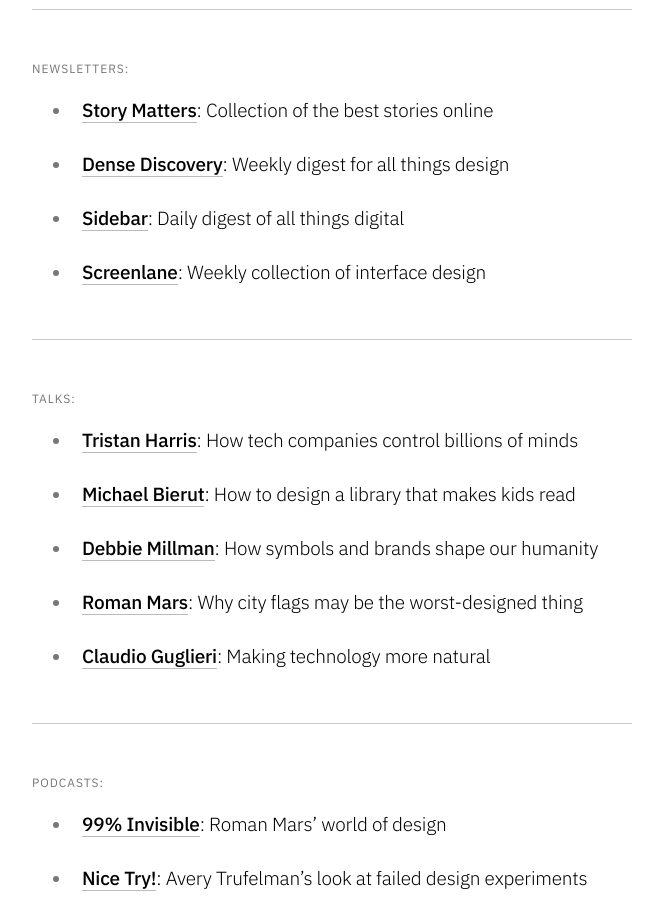
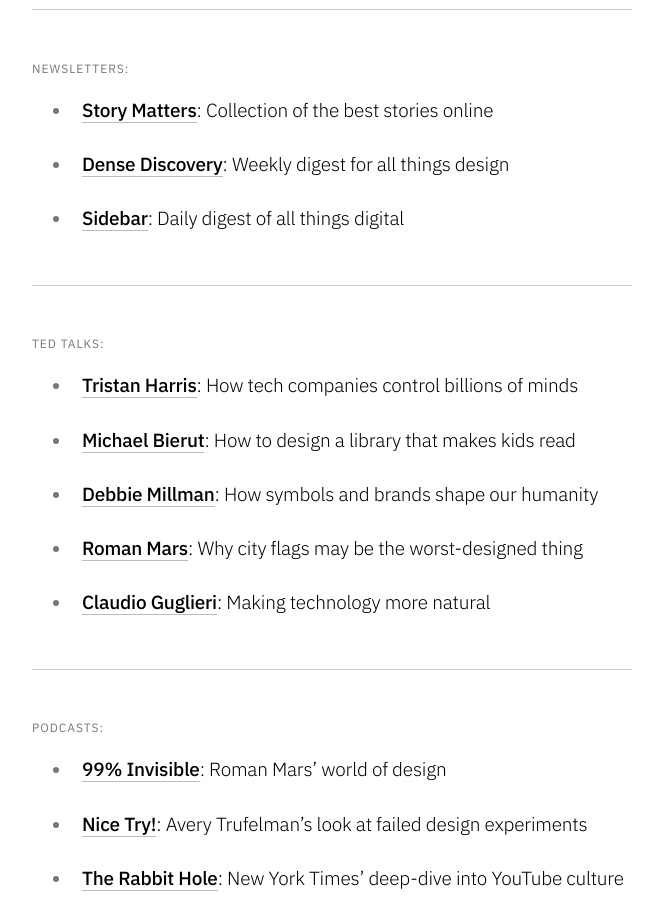
Before and after one commit to jeremydcherry/jeremydcherry.github.io, a Jekyll site: the page built from content/resources.md, in a window 1280 px wide and 900 px high, scrolled down 2781 px. Shown: the whole window, without its empty margins (488-1151 px from the left). Built offline with Jekyll 4.4.1, drawn with Linux system fonts in a browser that asks for light colours; some of the changed text lies outside the part shown.

Commit message:
Updated resources

```diff
--- a/content/resources.md
+++ b/content/resources.md
@@ -12,132 +12,130 @@
 
 ### Inspiration:
 
-- [Brand New](): Branding inspiration for days
+- [Brand New](https://www.underconsideration.com/brandnew/): Branding inspiration for days
 
-- [SiteInspire](): Most beautiful sites on the web
+- [SiteInspire](https://www.siteinspire.com/): Most beautiful sites on the web
 
-- [Typewolf](): Best inspiration for web typography
+- [Typewolf](https://www.typewolf.com/): Best inspiration for web typography
 
-- [Awwwards](): Awards for web nerds
+- [Awwwards](https://www.awwwards.com/websites/): Awards for web nerds
 
-- [Codrops](): Frontend design experiments
+- [Codrops](https://tympanus.net/codrops/): Frontend design experiments
 
 ---
 
 ### Heroes:
 
-- [Michael Beirut](): One of graphic design's GOATs
+- [Michael Beirut](https://www.pentagram.com/about/michael-bierut): One of graphic design's GOATs
 
-- [Bruce Mau](): Your favorite designer's favorite designer
+- [Bruce Mau](https://brucemaustudio.com/): Your favorite designer's favorite designer
 
-- [Tobias van Schneider](): Digital design prodigy
+- [Tobias van Schneider](https://vanschneider.com/): Digital design prodigy
 
-- [Claudio Guglieri](): Digital design innovator
+- [Claudio Guglieri](https://guglieri.com/): Digital design innovator
 
-- [Bethany Heck](): Typography expert
+- [Bethany Heck](https://heckhouse.com/): Typography expert
 
-- [Frank Chimero](): Designer, writer, thinker
+- [Frank Chimero](https://frankchimero.com/): Designer, writer, thinker
 
-- [Tristan Harris](): Digital design ethicist
+- [Tristan Harris](https://www.tristanharris.com/): Digital design ethicist
 
-- [Brad Frost](): Creator of atomic design
+- [Brad Frost](https://bradfrost.com/): Creator of atomic design
 
-- [Roman Mars](): Podcast legend
+- [Roman Mars](https://www.romanmars.com/): Podcast legend
 
-- [Fabricio Teixeira](): Digital design thought leader
+- [Fabricio Teixeira](https://fabricio.work/): Digital design thought leader
 
 ---
 
 ### Publications:
 
-- [DesignBetter.Co](): Design education by InVision
+- [DesignBetter.Co](https://www.designbetter.co/): Design education by InVision
 
-- [Inside Design](): Design blog by InVision
+- [Inside Design](https://www.invisionapp.com/inside-design/): Design blog by InVision
 
-- [A List Apart](): The go-to resource for digital thinkers
+- [A List Apart](https://alistapart.com/): The go-to resource for digital thinkers
 
-- [The UX Collective](): Collaborative publication for UX Design
+- [UX Collective](https://uxdesign.cc/): Collaborative publication for UX Design
 
-- [Interface Lovers](): Interviews with Digital Designers
+- [Interface Lovers](https://www.loversmagazine.com/): Interviews with Digital Designers
 
-- [Offscreen](): An offline magazine about the online world
+- [Offscreen](https://www.offscreenmag.com/): An offline magazine about the online world
 
-- [Co.Design](): Fast Company's design section
+- [Co.Design](https://www.fastcompany.com/co-design): Fast Company's design section
 
-- [Great Discontent](): More interviews with global creatives
+- [Great Discontent](https://thegreatdiscontent.com/): More interviews with global creatives
 
 ---
 
 ### Thinkers:
 
-- [Center for Humane Tech](): Supporting ethical tech innovation
+- [Center for Humane Tech](https://www.humanetech.com/): Supporting ethical tech innovation
 
-- [Humane by Design](): Resources that help you design for humans
+- [Humane by Design](https://humanebydesign.com/): Resources that help you design for humans
 
-- [Nielsen Norman Group](): Leaders in user experience research
+- [Nielsen Norman Group](https://humanebydesign.com/): Leaders in user experience research
 
-- [Jigsaw](): Google's iniative for a safer web
+- [Jigsaw](https://jigsaw.google.com/): Google's iniative for a safer web
 
 ---
 
 ### Books:
 
-- [_The Shape of Design_](): Frank Chimero's exploration into craft
+- [_The Shape of Design_](https://shapeofdesignbook.com/): Frank Chimero's exploration into craft
 
-- [_Resilient Web Design_](): Jeremy Keith's look at a more resilient web
+- [_Resilient Web Design_](https://resilientwebdesign.com/): Jeremy Keith's look at a more resilient web
 
-- [_Atomic Design_](): Brad Frost's method for designing systems
+- [_Atomic Design_](https://atomicdesign.bradfrost.com/): Brad Frost's method for designing systems
 
-- [_Better Web Type_](): Matej Latin's resource on web typography
+- [_Better Web Type_](https://betterwebtype.com/web-typography-book/): Matej Latin's resource on web typography
 
-- [_Designing Hope_](): Jeremy Cherry's fearless self-promotion
+- [_Designing Hope_](https://www.hopeful.design/): Jeremy Cherry's fearless self-promotion
 
 ---
 
 ### Publishers:
 
-- [A Book Apart](): Brief books for people who design, write, and code
+- [A Book Apart](https://abookapart.com/): Brief books for people who design, write, and code
 
-- [Smashing Magazine Books](): Knowledge shared by practitioners
+- [Smashing Magazine Books](https://www.smashingmagazine.com/printed-books/): Knowledge shared by practitioners
 
-- [Rosenfeld Media](): Wordclass thoughts leaders in User Experience
+- [Rosenfeld Media](https://rosenfeldmedia.com/books/): Wordclass thoughts leaders in User Experience
 
 ---
 
 ### Newsletters:
 
-- [Story Matters](): Collection of the best stories online
+- [Story Matters](https://storymatters.com/): Collection of the best stories online
 
-- [Dense Discovery](): Weekly digest for all things design
+- [Dense Discovery](https://www.densediscovery.com/): Weekly digest for all things design
 
-- [Sidebar](): Daily digest of all things digital
-
-- [Screenlane](): Weekly collection of interface design
+- [Sidebar](https://sidebar.io/): Daily digest of all things digital
 
 ---
 
-### Talks:
+### TED Talks:
 
-- [Tristan Harris](): How tech companies control billions of minds
+- [Tristan Harris](https://www.ted.com/talks/tristan_harris_how_a_handful_of_tech_companies_control_billions_of_minds_every_day): How tech companies control billions of minds
 
-- [Michael Bierut](): How to design a library that makes kids read
+- [Michael Bierut](https://www.ted.com/talks/michael_bierut_how_to_design_a_library_that_makes_kids_want_to_read): How to design a library that makes kids read
 
-- [Debbie Millman](): How symbols and brands shape our humanity
+- [Debbie Millman](https://www.ted.com/talks/debbie_millman_how_symbols_and_brands_shape_our_humanity): How symbols and brands shape our humanity
 
-- [Roman Mars](): Why city flags may be the worst-designed thing
+- [Roman Mars](https://www.ted.com/talks/roman_mars_why_city_flags_may_be_the_worst_designed_thing_you_ve_never_noticed): Why city flags may be the worst-designed thing
 
-- [Claudio Guglieri](): Making technology more natural
+- [Claudio Guglieri](https://www.youtube.com/watch?v=njcpgtnyKRk): Making technology more natural
 
 ---
 
 ### Podcasts:
 
-- [99% Invisible](): Roman Mars' world of design
+- [99% Invisible](https://99percentinvisible.org/): Roman Mars' world of design
 
-- [Nice Try!](): Avery Trufelman's look at failed design experiments
+- [Nice Try!](https://podcasts.voxmedia.com/show/nice-try): Avery Trufelman's look at failed design experiments
 
-- [The Rabbit Hole](): New York Times' deep-dive into YouTube culture
+- [The Rabbit Hole](https://www.nytimes.com/column/rabbit-hole): New York Times' deep-dive into YouTube culture
 
-- [Your Undivided Attention](): Tristan Harris' look at tech ethics
+- [Your Undivided Attention](https://www.humanetech.com/podcast): Tristan Harris' look at tech ethics
 
-- [Reply All](): Gimlet's podcast about the internet
+- [Reply All](https://gimletmedia.com/shows/reply-all): Gimlet's podcast about the internet
```
